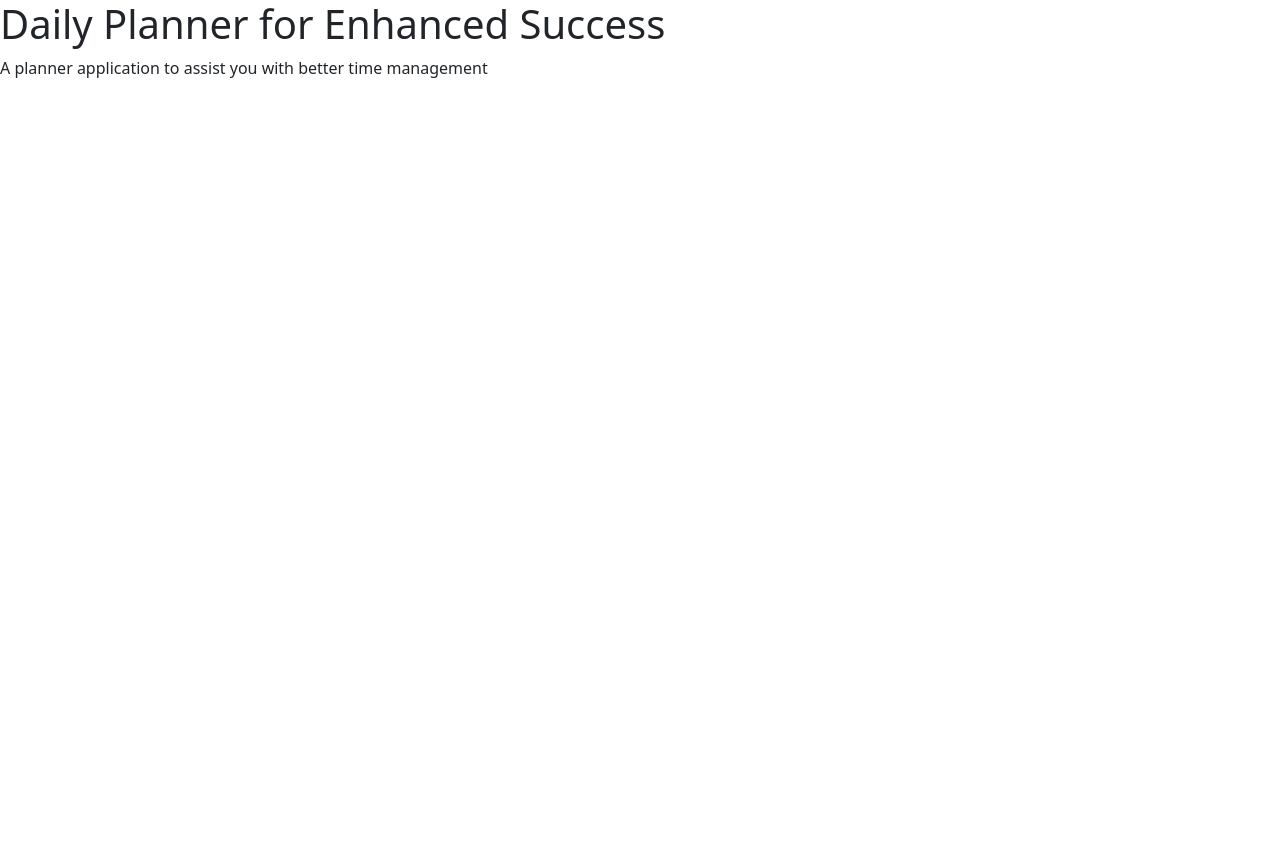
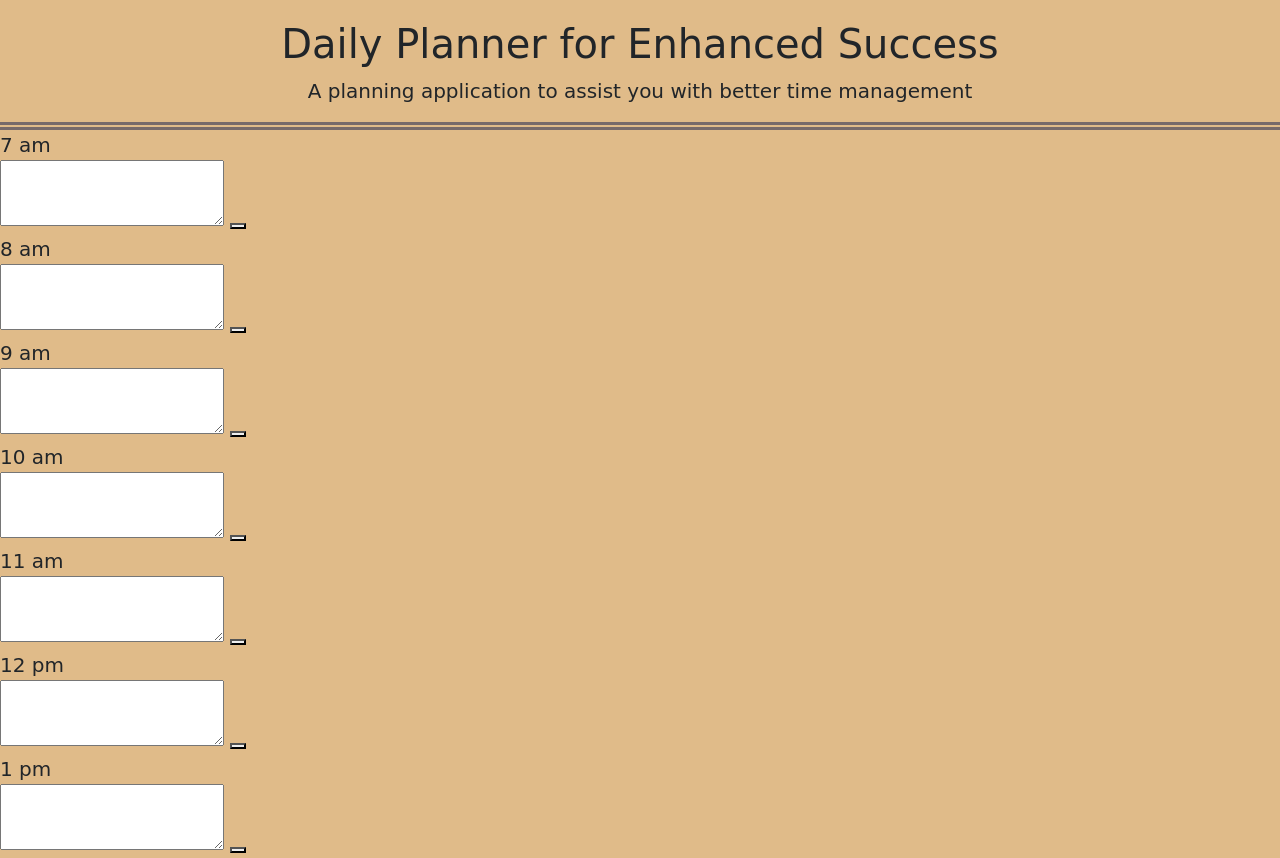
Before and after one commit to 0Adean0/Work-Day-Scheduler, a plain HTML site: page index.html in a window 1280 px wide. Before the commit the page ends 800 px from the top, so only its background shows below. Drawn offline with nearby package versions, Linux system fonts and the light colour scheme; a web font is replaced by a local one.

Commit message:
completed the html for the time being, added the time blocks,save buttons,and designated hours

```diff
--- a/assets/style.css
+++ b/assets/style.css
@@ -0,0 +1,15 @@
+body{
+    font-family: 'Viaoda Libre', cursive;
+    font-size: 20px;
+    background-color: rgb(224, 187, 137);
+}
+
+
+
+header{
+    padding-top: 20px;
+    border-bottom: 8px;
+    border-bottom-style:double;
+    border-color: rgb(119, 106, 106);
+    text-align: center;
+}
--- a/index.html
+++ b/index.html
@@ -11,21 +11,50 @@
     <link rel="stylesheet" href="assets/style.css" />
     <title>AD Daily Planner for Enhanced Success</title>
 </head>
+
 <body>
     <header>
         <h1>Daily Planner for Enhanced Success</h1>
-        <p>A planner application to assist you with better time management</p>
+        <p>A planning application to assist you with better time management</p>
+        <p id="today"></p>
     </header>
-
-
-
-
-
-
-
-
-
-
+    <section>
+        <content id="first-7" class="time-block previous" >
+            <aside>7 am</aside>
+            <textarea> </textarea>
+            <button class="saveButton"></button>
+        </content>
+        <content id="first-8" class="time-block current" >
+            <aside>8 am</aside>
+            <textarea> </textarea>
+            <button class="saveButton"></button>
+        </content>
+        <content id="first-9" class="time-block expected" >
+            <aside>9 am</aside>
+            <textarea> </textarea>
+            <button class="saveButton"></button>
+        </content>
+        <content id="first-10" class="time-block expected" >
+            <aside>10 am</aside>
+            <textarea> </textarea>
+            <button class="saveButton"></button>
+        </content>
+        <content id="first-11" class="time-block expected" >
+            <aside>11 am</aside>
+            <textarea> </textarea>
+            <button class="saveButton"></button>
+        </content>
+        <content id="first-12" class="time-block expected" >
+            <aside>12 pm</aside>
+            <textarea> </textarea>
+            <button class="saveButton"></button>
+        </content>
+        <content id="second-1" class="time-block expected" >
+            <aside>1 pm</aside>
+            <textarea> </textarea>
+            <button class="saveButton"></button>
+        </content>
+    </section>
     <script src="https://cdn.jsdelivr.net/npm/bootstrap@5.1.3/dist/js/bootstrap.bundle.min.js"
         integrity="sha384-ka7Sk0Gln4gmtz2MlQnikT1wXgYsOg+OMhuP+IlRH9sENBO0LRn5q+8nbTov4+1p"
         crossorigin="anonymous"></script>
```
